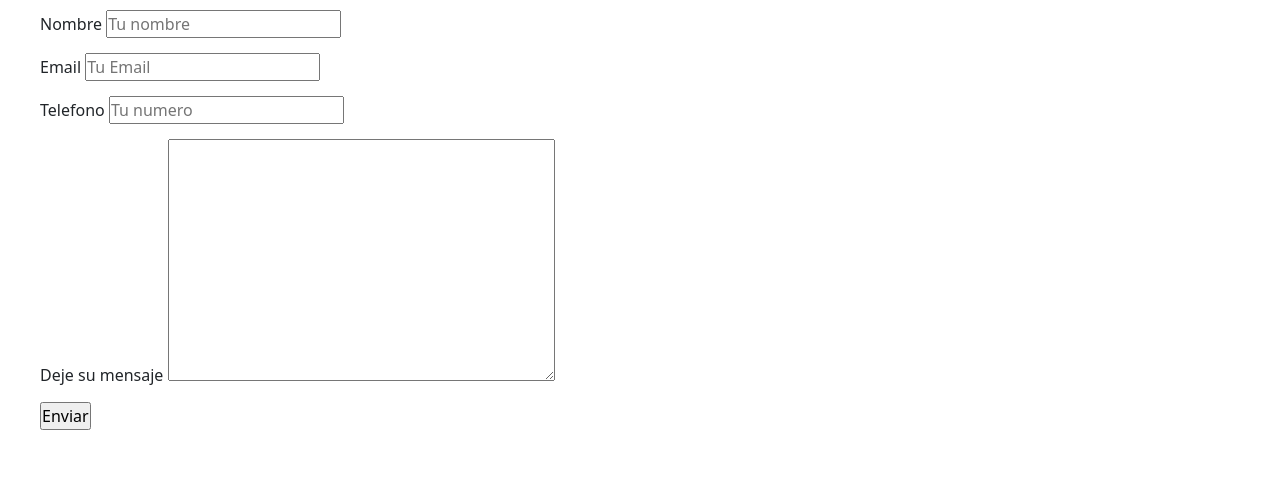
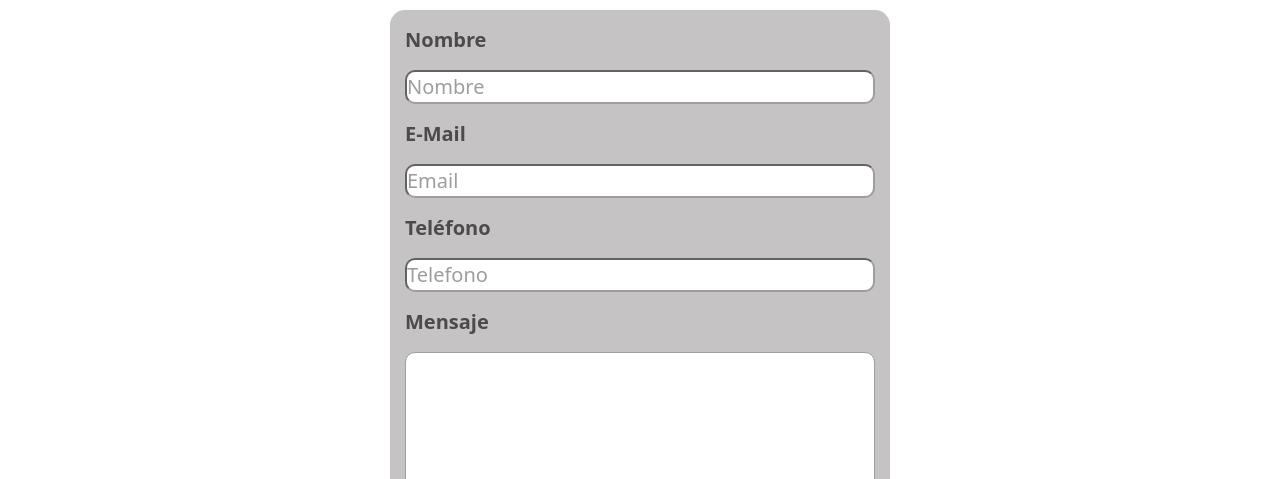
Before and after one commit to mbabal/Agencia-viajes, a plain HTML site: page pages/contacto.html in a window 1280 px wide. Shown: the part 235-714 px from the top of the page. Drawn offline with nearby package versions, Linux system fonts and the light colour scheme; a web font is replaced by a local one.

Commit message:
changes contacto

```diff
--- a/css/styles.css
+++ b/css/styles.css
@@ -190,25 +190,6 @@ header nav ul li a{
     align-items: center;
 }
 
-.menu ul li a{
-    color: fuchsia;
-    font-size: 18px;
-    text-decoration: none;
-}
-
-.menu ul li a:hover{
-    color: #ff00ff92;
-    text-decoration: underline;
-}
-
-.menu-icon{
-    background-image: url(./../img/hamburger-menu.svg);
-}
-
-.menu-button:focus{
-    box-shadow: none;
-}
-
 .grid-galeria{
     display: grid;
     grid-template-columns: 1fr;
@@ -255,6 +236,69 @@ img.muy-pequena{
 
 .container text-center{
     column-span: 15px;
+}
+
+#contacto-section {
+    max-width: 500px;
+    margin: 20px auto;
+    padding: 15px;
+    opacity: 70%;
+    background-color: #928d8dc0;
+    color: #000000;
+    border-radius: 15px;
+}
+
+#contacto-section form {
+    margin-top: 0px;
+    width: 100%;
+}
+
+#contacto-section label {
+    display: inline-block;
+    width: 100%;
+    font-weight: bold;
+    font-size: 20px;
+    margin-bottom: 15px;
+}
+
+#contacto-section input,
+#contacto-section textarea{
+    display: inline-block;
+    width: 100%;
+    padding: 0px;
+    box-sizing: border-box;
+    font-size: 20px;
+    margin-bottom: 15px;
+    border-radius: 10px;
+}
+
+#contacto-section #mensaje {
+    width: 100%;
+    height: 180px;
+    padding: 15px;
+    box-sizing: border-box;
+    font-size: 15px;
+    margin-bottom: 15px;
+    border-radius: 10px;
+    resize: vertical;
+}
+
+#contacto-section input[type="submit"] {
+    width: 50%;
+    margin-left: 110px;
+    background-color: #0288d1;
+    color: #fff;
+    font-size: 20px;
+    font-weight: bold;
+    border-radius: 10px;
+    padding: 10px 15px;
+    transition: border color 0.3s ease;
+}
+#contacto-section input[type="submit"]:hover {
+    background-color: #0288d1;
+    border-color: red;
+    border-width: 5px;
+    text-shadow: 5px;
 }
 
 @media screen and (min-width: 768px){
--- a/pages/contacto.html
+++ b/pages/contacto.html
@@ -34,32 +34,19 @@
         </nav>
     </header>
     <main>
-        <section>
-            <h1>Contacto</h1>
-            <div class="contenedor-contacto">
-            <form>
-                <div class="contacto">
+        <h1>Contacto</h1>
+            <section id="contacto-section">
+                <form>
                     <label for="nombre">Nombre</label>
-                    <input type="text" placeholder="Tu nombre" id="nombre">
-                </div>
-                <div class="contacto">
-                    <label for="email">Email</label>
-                    <input type="email" placeholder="Tu Email" id="email">
-                </div>
-                <div class="contacto">
-                    <label for="tel">Telefono</label>
-                    <input type="tel" placeholder="Tu numero" id="tel">
-                </div>
-                <div class="contacto">
-                    <label for="mensaje">Deje su mensaje</label>
-                    <textarea name="mensaje" id="mensaje" cols="40" rows="10"></textarea>
-                </div>
-                <div class="contacto">
+                    <input type="text" id="nombre" name="nombre" placeholder="Nombre" required>
+                    <label for="email">E-Mail</label>
+                    <input type="email" id="email" name="email" placeholder="Email" required>
+                    <label for="telefono">Teléfono</label>
+                    <input type="tel" id="telefono" name="telefono" pattern="[0-9]+" title="Telefono" placeholder="Telefono">
+                    <label for="mensaje">Mensaje</label>
+                    <textarea id="mensaje" name="mensaje" rows="8" required></textarea>
                     <input type="submit" value="Enviar">
-                </div>
-
-            </form>
-            </div>
+                </form>
         </section>
         <main>
             <footer>
```
